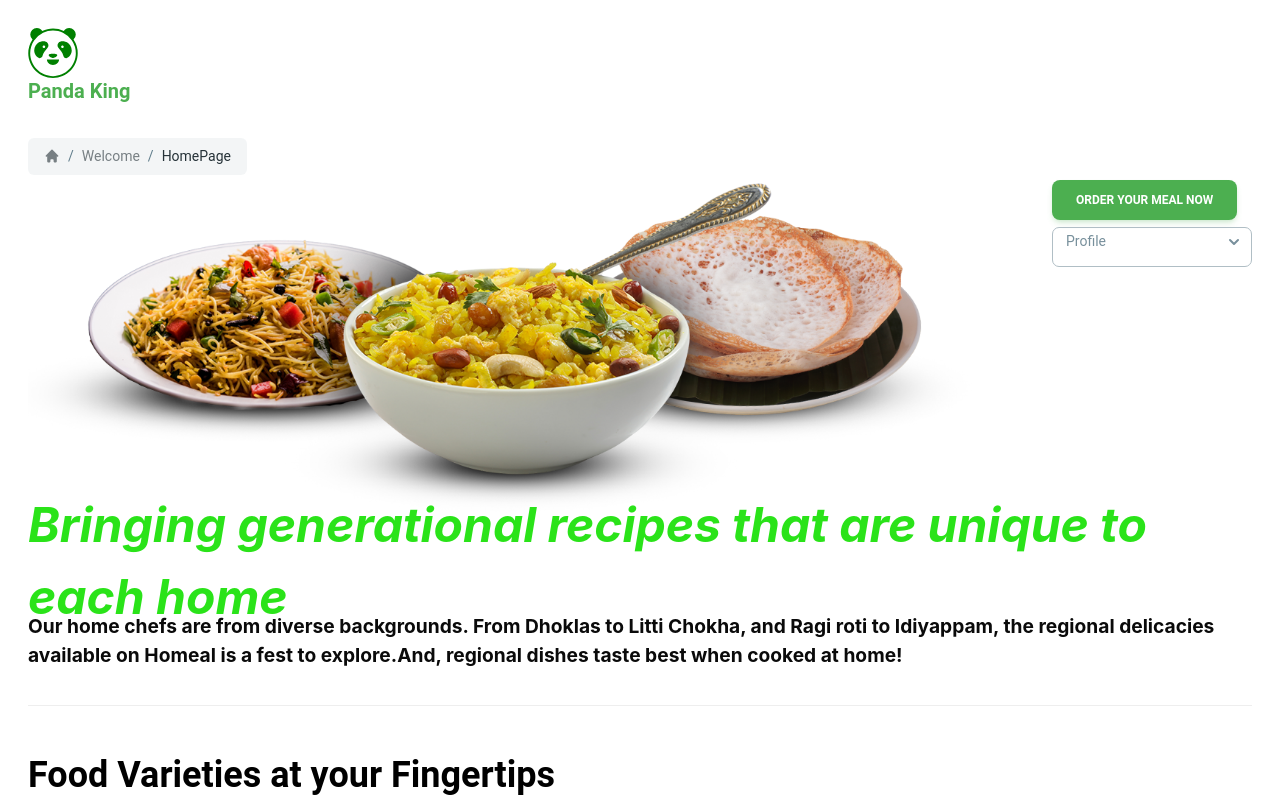
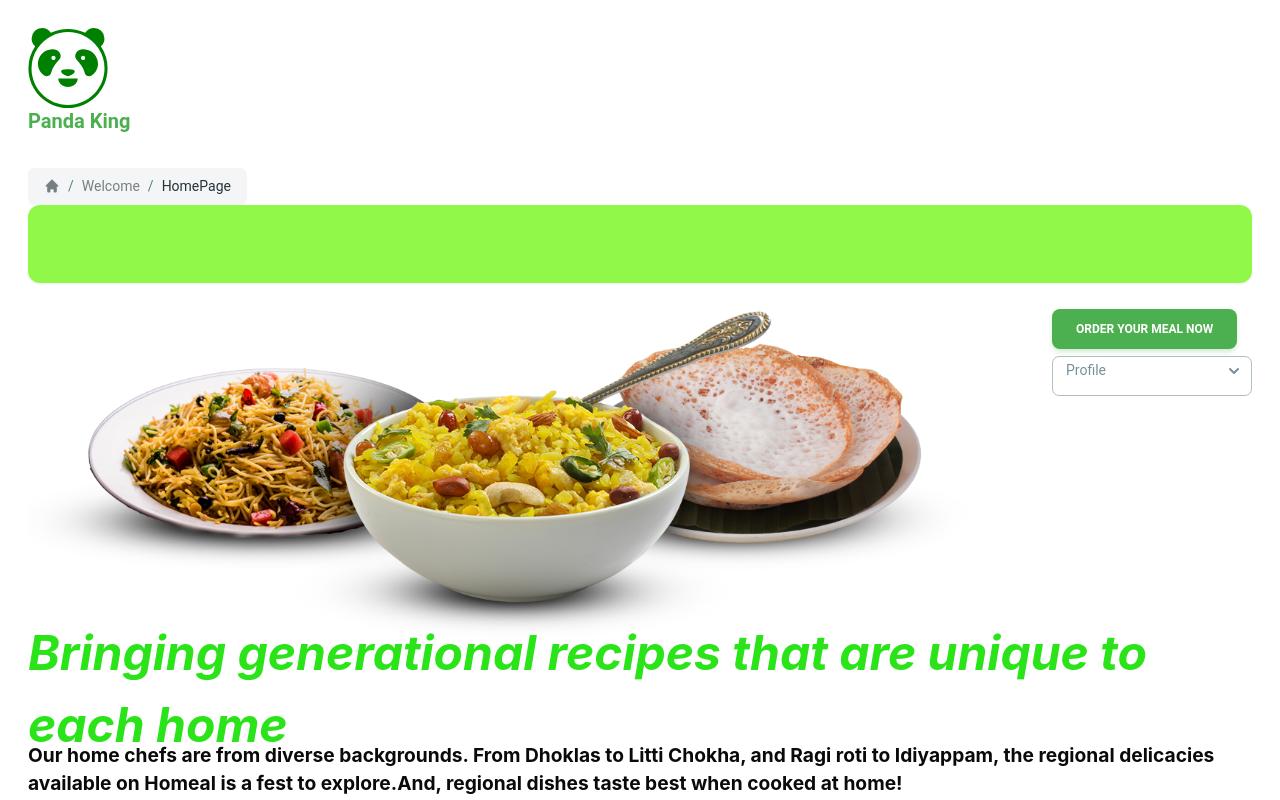
Before and after one commit to sayhitosujith/my-app, a React (Create React App) app: page /HomePage in a window 1280 px wide. Shown: the top 800 px of the page. Built offline with nearby package versions, Linux system fonts and the light colour scheme.

Commit message:
added banner

```diff
--- a/src/App.js
+++ b/src/App.js
@@ -2,7 +2,7 @@ import './App.css';
 import { Input, Typography } from "@material-tailwind/react";
 import React from 'react';
 import packageJson from '../package.json';
-import RCB from './assets/RCB.png'; // adjust the path as necessary
+import RCB from './assets/Rmw.png'; // adjust the path as necessary
 import { IoMdFingerPrint } from "react-icons/io";
 import  { useState } from "react";
 
@@ -29,7 +29,7 @@ function App() {
   return (
 
     <div className="flex flex-row gap-5">
-      <div className='w-1/2 h-screen flex items-center justify-center bg-green-100'>
+      <div className='w-1/2 h-screen flex items-center justify-center bg-white-100'>
         <Card className="w-92">
         <CardHeader
   variant="gradient"
@@ -173,7 +173,7 @@ className="mt-4 px-4 py-2 bg-green-600 text-white rounded hover:bg-green-700 tra
         </Card>
       </div>
        {/* <img style={{width: '90%', height: '100vh'}} src="https://media.glamour.com/photos/66b395f7626a69f05aa0b823/master/w_2560%2Cc_limit/0807-earlydinner.gif"   */}
-       <img style={{width: '130vh', height: '100vh'}} src={RCB}
+       <img style={{width: '120vh', height: '100vh'}} src={RCB}
       alt=" Lunch box"
 
         className="h-full w-full object-cover"
--- a/src/HomePage.js
+++ b/src/HomePage.js
@@ -1,5 +1,4 @@
 import './App.css';
-import { Badge } from "@material-tailwind/react";
 import { RiAppleLine } from "react-icons/ri";
 import { GrAndroid } from "react-icons/gr";
 import Flag from 'react-world-flags';
@@ -7,7 +6,6 @@ import sujithImage from './assets/sujith.jpg'; // adjust the path as necessary
 import vidhyaImage from './assets/Vidhya.jpg'; // adjust the path as necessary
 import appbanner from './assets/swiggyApp_download_banner.avif'; // adjust the path as necessary
 
-import logo from './assets/New logo.png'; // adjust the path as necessary
 import food_wallpaper from './assets/FOOODD.png'; // adjust the path as necessary
 import { TfiEmail } from "react-icons/tfi";
 import { SiFoodpanda } from "react-icons/si";
@@ -45,7 +43,11 @@ const LINKS = [
   },
 ];
 
+const now = new Date();
+const startDate = new Date('2025-04-05T08:00:00'); // Start time
+const endDate = new Date('2026-04-08T23:59:59');   // End time
 const currentYear = new Date().getFullYear();
+const isBannerActive = now >= startDate && now <= endDate;
 
 
 
@@ -79,7 +81,7 @@ const CardItem = ({ item }) => (
 function Welcome() {
   return (
 <div className="p-7 bg-white">
-<SiFoodpanda size={50} color="green" />
+<SiFoodpanda size={80} color="green" />
 <Typography variant="h5" color="green">
         Panda King
          </Typography>
@@ -118,6 +120,24 @@ function Welcome() {
           </a>
           <a href="#">HomePage</a>
         </Breadcrumbs>
+
+           <div
+             className="mb-5 shadow-sm px-4 py-4 flex justify-center items-center overflow-x-auto whitespace-nowrap rounded-xl"
+             style={{ backgroundColor: '#91f748' }}
+           >
+             {isBannerActive && (
+               <div className="w-full overflow-hidden relative">
+                 <div className="animate-scroll whitespace-nowrap inline-block">
+                   <Typography variant="h6" className="text-md text-black">
+                     <i>
+                     NEW | 🛍️ Arrivals Alert! Fresh food, desserts and must-have picks just dropped. Shop now before they're gone....! Enjoy the Fresh Menu and Deals for thr Day🔥✨
+                     </i>
+                   </Typography>
+                 </div>
+               </div>
+             )}
+           </div>
+
 
         <div style={{ float: 'right' }}>
           <Button color="green" appearance="primary">
```
Also changed, not shown: src/assets/Rmw.png (added).
